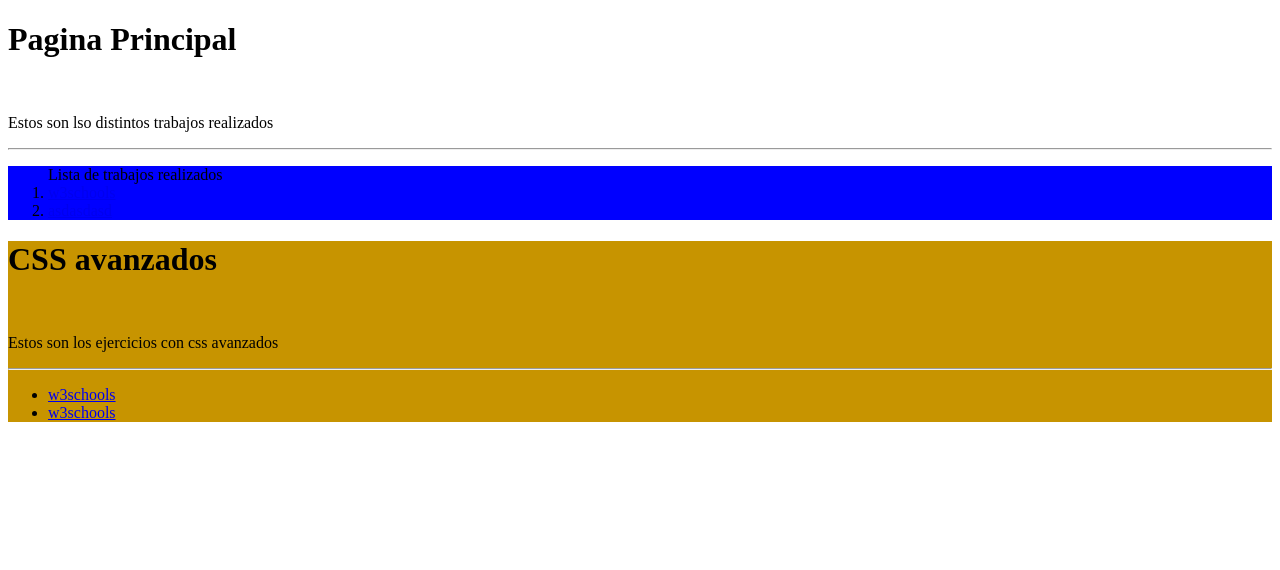
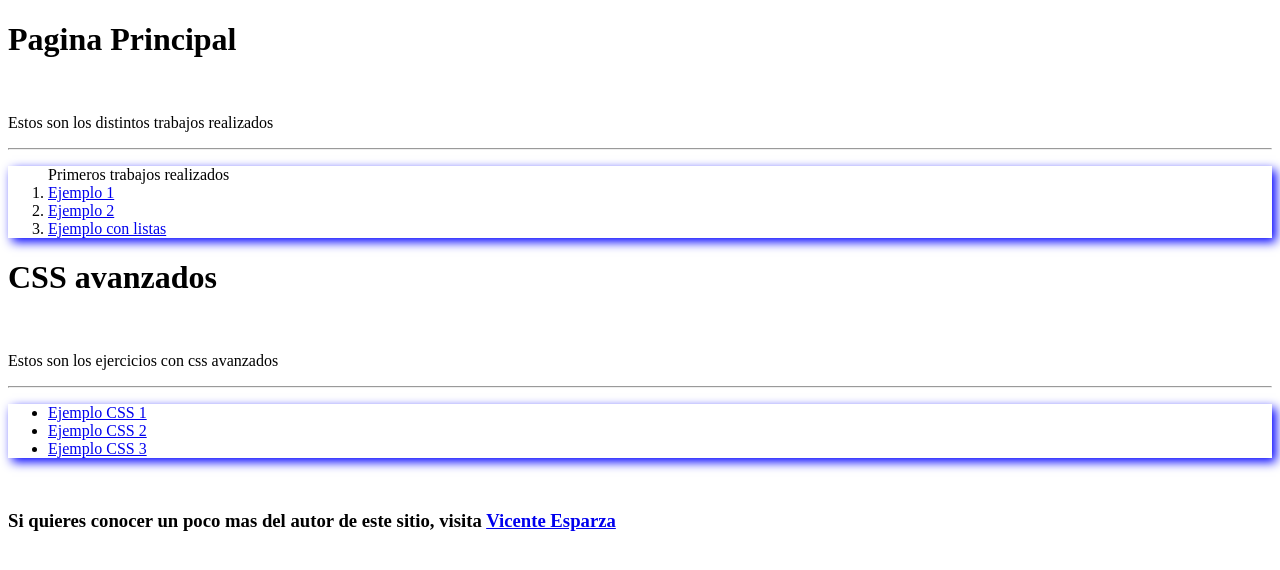
Before and after one commit to vicenteecp/ASIR1_VICENTE, a plain HTML site: page index.html in a window 1280 px wide. Drawn offline with Linux system fonts and the light colour scheme.

Commit message:
crear enlaces de los ejercicios y del curriculum en el index principal

```diff
--- a/index.html
+++ b/index.html
@@ -3,28 +3,32 @@
 <head>
     <meta charset="UTF-8">
     <title>Indice</title>
+    <style>
+        div {
+            box-shadow: 4px 4px 10px blue;
+        }
+    </style>
 </head>
 <body>
 <h1>Pagina Principal</h1><br>
-<p>Estos son lso distintos trabajos realizados</p>
+<p>Estos son los distintos trabajos realizados</p>
 <hr>
-<div style="background: blue">
-    <ol>Lista de trabajos realizados
-        <li><a href="https://www.w3schools.com/">w3schools</a></li>
-        <li><a href="dsfasdasd">asdasdasd</a></li>
+<div>
+    <ol>Primeros trabajos realizados
+        <li><a href="Practicas%20textos/Ejemplo1.html">Ejemplo 1</a></li>
+        <li><a href="Practicas%20textos/Ejercicio2.html">Ejemplo 2</a></li>
+        <li><a href="Listas/listas.html">Ejemplo con listas</a></li>
     </ol>
-
 </div>
-<div style="background: #c79400">
-    <h1>CSS avanzados</h1><br>
-    <p>Estos son los ejercicios con css avanzados</p>
-    <hr>
+<h1>CSS avanzados</h1><br>
+<p>Estos son los ejercicios con css avanzados</p><hr>
+<div>
     <ul>
-        <li><a href="https://www.w3schools.com/">w3schools</a></li>
-        <li><a href="https://www.w3schools.com/">w3schools</a></li>
+        <li><a href="Selectores/Estilo_Linea.html">Ejemplo CSS 1</a></li>
+        <li><a href="Selectores/Estilo_Interno.html">Ejemplo CSS 2</a></li>
+        <li><a href="Selectores/Estilo_Externo.html">Ejemplo CSS 3</a></li>
     </ul>
-
 </div>
-
+<br><h3>Si quieres conocer un poco mas del autor de este sitio, visita <a href="Curriculum/CV_Vicente.html">Vicente Esparza</a></h3>
 </body>
 </html>
```
